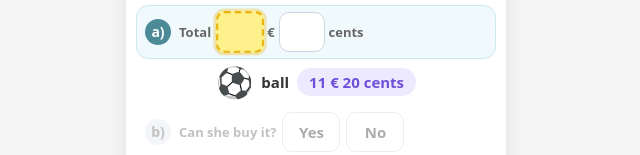
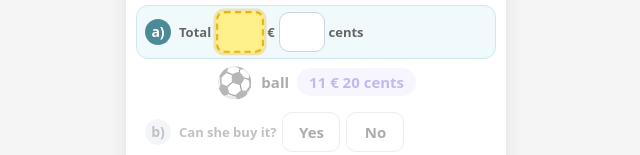
Before and after one commit to Alex-Just/brain-wars, a plain HTML site: page money-problems.html in a window 1280 px wide. Shown: the part 309-464 px from the top of the page, without its empty margins (324-964 px from the left). Drawn offline with Linux system fonts and the light colour scheme.

Commit message:
Money problems: start with the item row dimmed
The item only matters from question b) on (can she buy it, what is left
over), so while a) is still open the row now looks disabled exactly like
the b) and c) rows: opacity 0.4 with the same fade.

- The row gains is-locked while step a) is unsolved and loses it the
  moment a) is answered; it is toggled from #renderSteps, so it follows
  every state change (including the challenge flow, which uses the same
  game).
- Verified through a whole round: item at opacity 0.4 with b)/c) locked,
  1 as soon as a) is solved, unchanged after that. No console errors,
  test-i18n.js 15/15.

```diff
--- a/money-problems.html
+++ b/money-problems.html
@@ -337,6 +337,12 @@
             justify-content: center;
             gap: 8px;
             padding: 2px 0;
+            transition: opacity 0.2s ease;
+        }
+
+        /* The item only matters from question b) on, so it starts dimmed like a locked step */
+        .item-row.is-locked {
+            opacity: 0.4;
         }
 
         .item-emoji {
@@ -1045,6 +1051,7 @@
                     itemEmoji: document.getElementById('itemEmoji'),
                     itemName: document.getElementById('itemName'),
                     itemPrice: document.getElementById('itemPrice'),
+                    itemRow: document.getElementById('itemRow'),
                     steps: document.getElementById('steps'),
                     stepCShort: document.getElementById('stepCShort'),
                     partA: document.querySelector('.answer-inputs[data-part="a"]'),
@@ -1212,6 +1219,9 @@
                     el.classList.toggle('is-done', this.#state.done[step]);
                     el.classList.toggle('is-locked', !this.#state.done[step] && !previousDone);
                 });
+
+                // The item is only asked about from question b) on
+                this.#elements.itemRow.classList.toggle('is-locked', !this.#state.done.a);
 
                 // Answer values
                 this.#elements.amountBoxes.forEach(box => {
```
